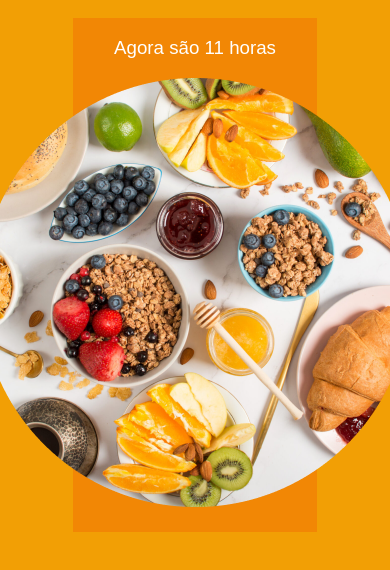
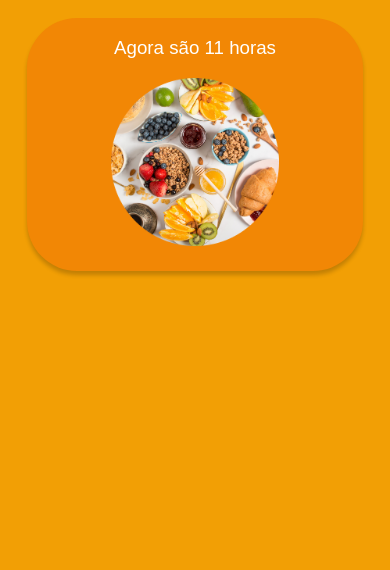
Before and after one commit to joaovictor31/exercicios-cursoemvideojs, a plain HTML site: page Hora do Dia/index.html in a window 390 px wide. Shown: the part 120-690 px from the top of the page. Drawn offline with Linux system fonts and the light colour scheme.

Commit message:
Responsividade e Sombras

```diff
--- a/Hora do Dia/style.css
+++ b/Hora do Dia/style.css
@@ -16,6 +16,8 @@ body{
     align-items: center;
     background-color:#F28705;
     padding-bottom: 25px;
+    border-radius: 50px;
+    box-shadow: 0 4px 4px 0 rgba(0, 0, 0, 0.20) ;
 
 }
 
@@ -37,3 +39,14 @@ body{
     font-family: Arial, Helvetica, sans-serif;
     font-weight: 500;
 }
+
+@media (min-width: 200px) and (max-width: 750px) {
+
+    .principal{
+        width: 90%;
+    }
+
+    .img-manha{
+        width: 50%;
+    }
+}
```
